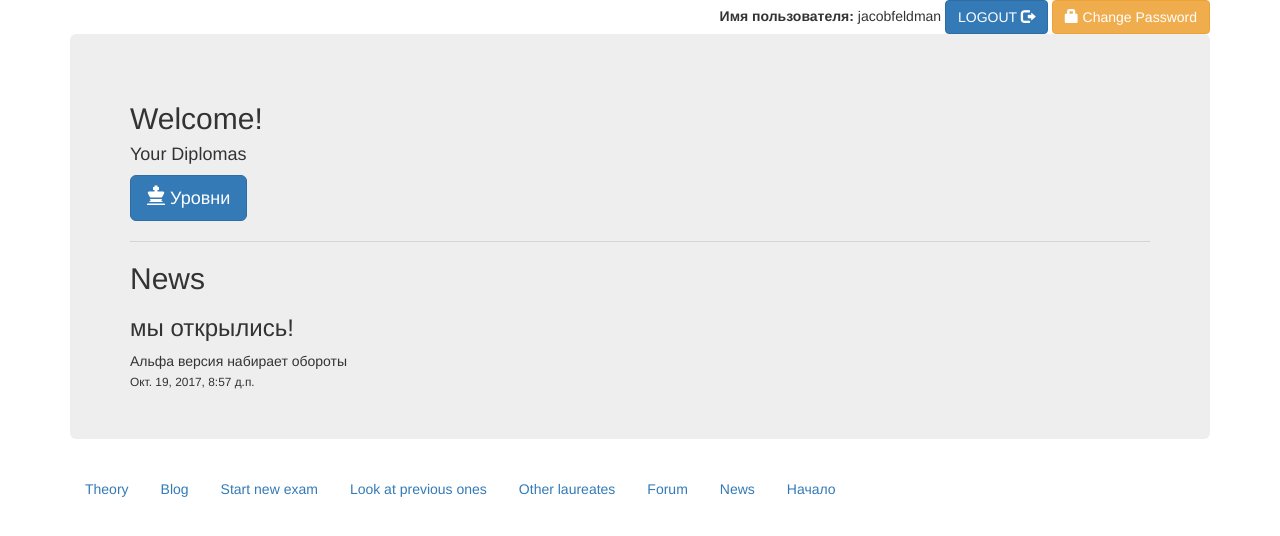
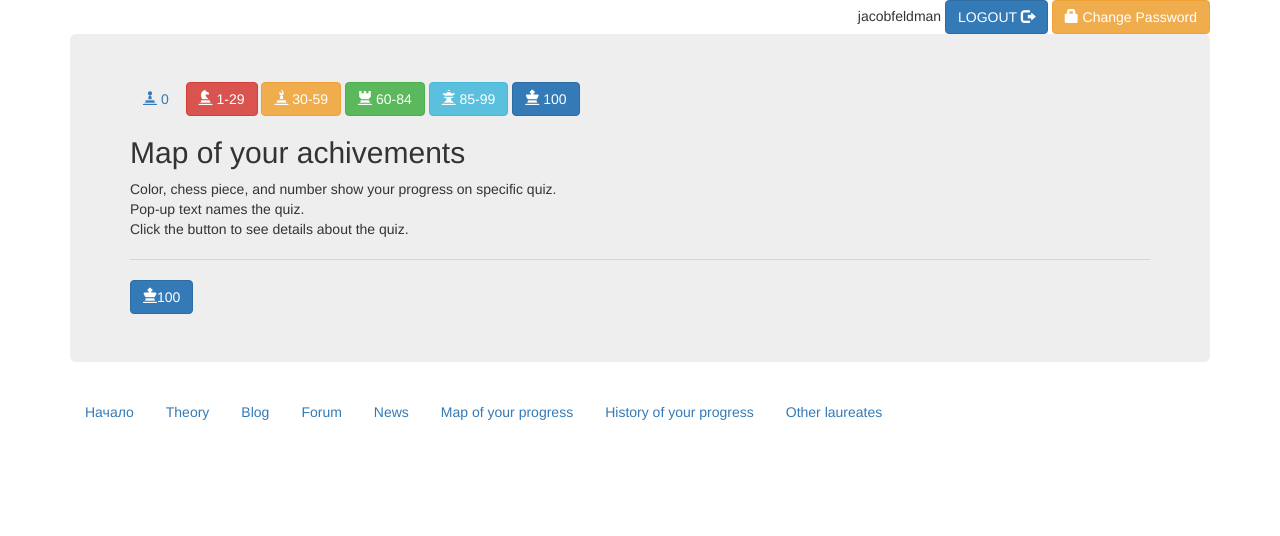
Before and after one commit to jfeldman777/feldman-club, a Django app: page /map/ in a window 1280 px wide. Shown: the top 536 px of the page. Run offline with Django 3.2, Linux system fonts and the light colour scheme; a user stored in the database is signed in; data comes from the database, SQL or seed files in the repository; both versions use the stored data as it was after the commit; some libraries are stand-ins or nearby versions.

Commit message:
mat buttons

```diff
--- a/club/urls.py
+++ b/club/urls.py
@@ -3,6 +3,7 @@ from django.conf.urls import url
 from . import views
 
 urlpatterns = [
+    url('^map/', views.map, name='map'),
     url('^news/', views.news, name='news'),
     url('^other/', views.other, name='other'),
     url('^', views.index, name='index'),
--- a/club/views.py
+++ b/club/views.py
@@ -5,14 +5,64 @@ from django.contrib.auth.forms import UserCreationForm
 from django.shortcuts import render, redirect
 from .forms import SignUpForm
 from django.contrib.auth.models import User
-from quiz.models import Sitting
+from quiz.models import Sitting, Quiz
 from .models import NewsRecord
 
 from collections import Counter
 from operator import itemgetter
-
 from django.core.paginator import Paginator, EmptyPage, PageNotAnInteger
 
+def score(quiz,user):
+    qs = Sitting.objects.filter(quiz = quiz, user = user)
+    m = 0
+    for x in qs:
+        if x.get_percent_correct > m:
+            m = x.get_percent_correct
+    return m
+
+
+class MyQuizScore:
+    def __init__(self,quiz,user):
+        self.user = user
+        self.score = score(quiz,user)
+        self.name = quiz.title
+        self.slug = quiz.url
+        sc = self.score
+        if  sc == 0:
+            color = " "
+            p = "pawn"
+        elif 0 < sc < 30:
+            color = "btn-primary btn-danger"
+            p = "knight"
+        elif 30 <= sc < 60:
+            color = "btn-primary btn-warning"
+            p = "bishop"
+        elif 60 <= sc < 85:
+            color = "btn-primary btn-success"
+            p = "tower"
+        elif 85 <= sc < 100:
+            color = "btn-primary btn-info"
+            p = "queen"
+        else:
+            color = "btn-primary btn-primary"
+            p = "king"
+
+        self.color = color
+        self.piece = p
+
+def map(request):
+    qs1 = Quiz.objects.all()
+    qs = [MyQuizScore(x,request.user) for x in qs1]
+
+    return render(request,'map.html',
+                {'qs':qs,
+                })
+"""
+<a href="/quiz/{{x.slug}}/" class="btn btn-primary btn-{{x.color}}"
+title="{{x.name}}">
+<span class="glyphicon glyphicon-{{x.piece}}">
+</span>{{x.score}} </a>
+"""
 def news(request):
     x_list = NewsRecord.objects.all()
     page = request.GET.get('page', 1)
--- a/quiz/templates/progress.html
+++ b/quiz/templates/progress.html
@@ -1,4 +1,4 @@
-{% extends "base.html" %}
+{% extends "base1.html" %}
 {% load i18n %}
 
 {% load quiz_tags %}
--- a/quiz/templates/question.html
+++ b/quiz/templates/question.html
@@ -1,4 +1,4 @@
-{% extends "base.html" %}
+{% extends "base1.html" %}
 {% load i18n%}
 
 {% load quiz_tags %}
--- a/quiz/templates/quiz/quiz_detail.html
+++ b/quiz/templates/quiz/quiz_detail.html
@@ -1,4 +1,4 @@
-{% extends 'base.html' %}
+{% extends 'base1.html' %}
 {% load i18n %}
 {% block title %}
 {{ quiz.title }}
--- a/quiz/templates/result.html
+++ b/quiz/templates/result.html
@@ -1,4 +1,4 @@
-{% extends "base.html" %}
+{% extends "base1.html" %}
 {% load i18n %}
 
 {% load quiz_tags %}
--- a/templates/base1.html
+++ b/templates/base1.html
@@ -37,14 +37,15 @@
     {% block content %}
     {% endblock content %}
     </div></div>
-
-      {% if user.is_anonymous %}
-
-      {% else %}
     <div class="container">
       <ul class="nav nav-pills nav-fill">
 
-        <li class="nav-item">
+      </li>        <li class="nav-item">
+        <a class="nav-link" href="/" >
+          {% trans 'Home' %}
+        </a>
+      </li>
+          <li class="nav-item">
           <a class="nav-link"
           href="http://hbtjournal.com/index_ru.html"
           target="theory">
@@ -59,21 +60,6 @@
         </li>
 
         <li class="nav-item">
-          <a class="nav-link active" href="/quiz/" target="quiz">
-            {% trans 'Start new exam' %}
-          </a>
-        </li>
-        <li class="nav-item">
-          <a class="nav-link" href="/quiz/progress/" target="progress">
-            {% trans 'Look at previous ones' %}
-          </a>
-        </li>
-        <li class="nav-item">
-          <a class="nav-link" href="/other/">
-            {% trans 'Other laureates' %}
-          </a>
-        </li>
-        <li class="nav-item">
           <a class="nav-link" href="/forum/" target="forum">
             {% trans 'Forum' %}
           </a>
@@ -82,15 +68,30 @@
           <a class="nav-link" href="/news/" >
             {% trans 'News' %}
           </a>
-        </li>        <li class="nav-item">
-          <a class="nav-link" href="/" >
-            {% trans 'Home' %}
+
+  {% if not user.is_anonymous %}
+        <li class="nav-item">
+          <a class="nav-link" href="/map/">
+            {% trans 'Map of your progress' %}
           </a>
         </li>
+
+        <li class="nav-item">
+          <a class="nav-link" href="/quiz/progress/">
+            {% trans 'History of your progress' %}
+          </a>
+        </li>
+        <li class="nav-item">
+          <a class="nav-link" href="/other/">
+            {% trans 'Other laureates' %}
+          </a>
+        </li>
+
+{% endif %}
       </ul>
 
 </div>
 </div>
-{% endif %}
+
         </body>
     </html>
--- a/templates/index.html
+++ b/templates/index.html
@@ -3,7 +3,7 @@
 
 {% block content %}
 
-<h2>{% trans 'Welcome' %}!</h2>
+<h1>{% trans 'Welcome' %}!</h1>
 
 
 {% if user.is_anonymous %}
@@ -11,14 +11,6 @@
     <a href="weblog/" target="weblog">
     {% trans 'You can read about Feldman-Club in the Blog here' %}</a>
 {% else %}
-
-  <h4>{% trans 'Your Diplomas' %}</h4>
-  {% for x in qzs %}
-  <a class="btn btn-primary btn-lg">
-    <span class="glyphicon glyphicon-king"></span>
-    {{x}}
-  </a>
-  {% endfor %}
 <hr>
   <h2>{% trans 'News' %}</h2>
   <h3>{{news.title}}</h3>
--- /dev/null
+++ b/templates/map.html
@@ -0,0 +1,27 @@
+{% extends "base1.html" %}
+{% load i18n %}
+
+{% block content %}
+
+
+<a href="#" class="btn  " title="0%"><span class="glyphicon glyphicon-pawn"></span> 0</a>
+<a href="#" class="btn btn-primary btn-danger" title="1-29%"><span class="glyphicon glyphicon-knight"></span> 1-29</a>
+<a href="#" class="btn btn-primary btn-warning" title="30-59%"><span class="glyphicon glyphicon-bishop"></span> 30-59</a>
+<a href="#" class="btn btn-primary btn-success" title="60-84%"><span class="glyphicon glyphicon-tower"></span> 60-84</a>
+<a href="#" class="btn btn-primary btn-info" title="85-99%"><span class="glyphicon glyphicon-queen"></span> 85-99</a>
+<a href="#" class="btn btn-primary btn-primary" title="100%"><span class="glyphicon glyphicon-king"></span> 100</a>
+<h2>
+{% trans 'Map of your achivements' %}</h2>
+{% trans 'Color, chess piece, and number show your progress on specific quiz.' %}
+<br>
+{% trans 'Pop-up text names the quiz.' %}<br>
+{% trans 'Click the button to see details about the quiz.' %}
+<hr>
+{% for x in qs %}
+<a href="/quiz/{{x.slug}}/" class="btn {{x.color}}"
+title="{{x.name}}">
+<span class="glyphicon glyphicon-{{x.piece}}">
+</span>{{x.score}} </a>
+
+{% endfor %}
+{% endblock %}
--- a/templates/tabs/forum.html
+++ /dev/null
@@ -1 +0,0 @@
--- forum --
--- a/templates/tabs/home.html
+++ /dev/null
@@ -1 +0,0 @@
--- home --
--- a/templates/tabs/my_blog.html
+++ /dev/null
@@ -1 +0,0 @@
--- my blog --
--- a/templates/tabs/my_courses.html
+++ /dev/null
@@ -1 +0,0 @@
--- my courses --
```
Also changed, not shown: db.sqlite3, locale/ru/LC_MESSAGES/django.po, 1 other file.
